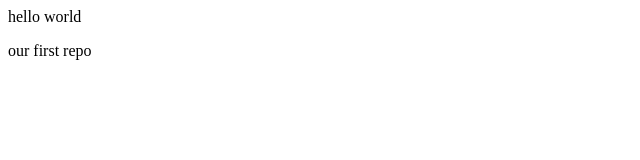
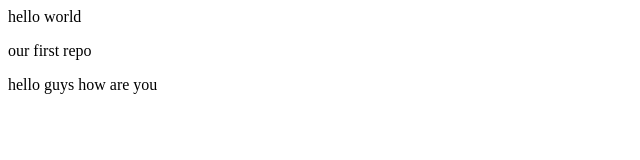
Before and after one commit to anjalichouhan06/localrepo, a plain HTML site: page index.html in a window 1280 px wide. Shown: the whole page, without its empty margins (0-640 px from the left). Drawn offline with Linux system fonts and the light colour scheme.

Commit message:
add new feature1

```diff
--- a/index.html
+++ b/index.html
@@ -1,2 +1,3 @@
 </p>hello world</P>
 <p>our first repo</p>
+<p>hello guys how are you </p>
```
